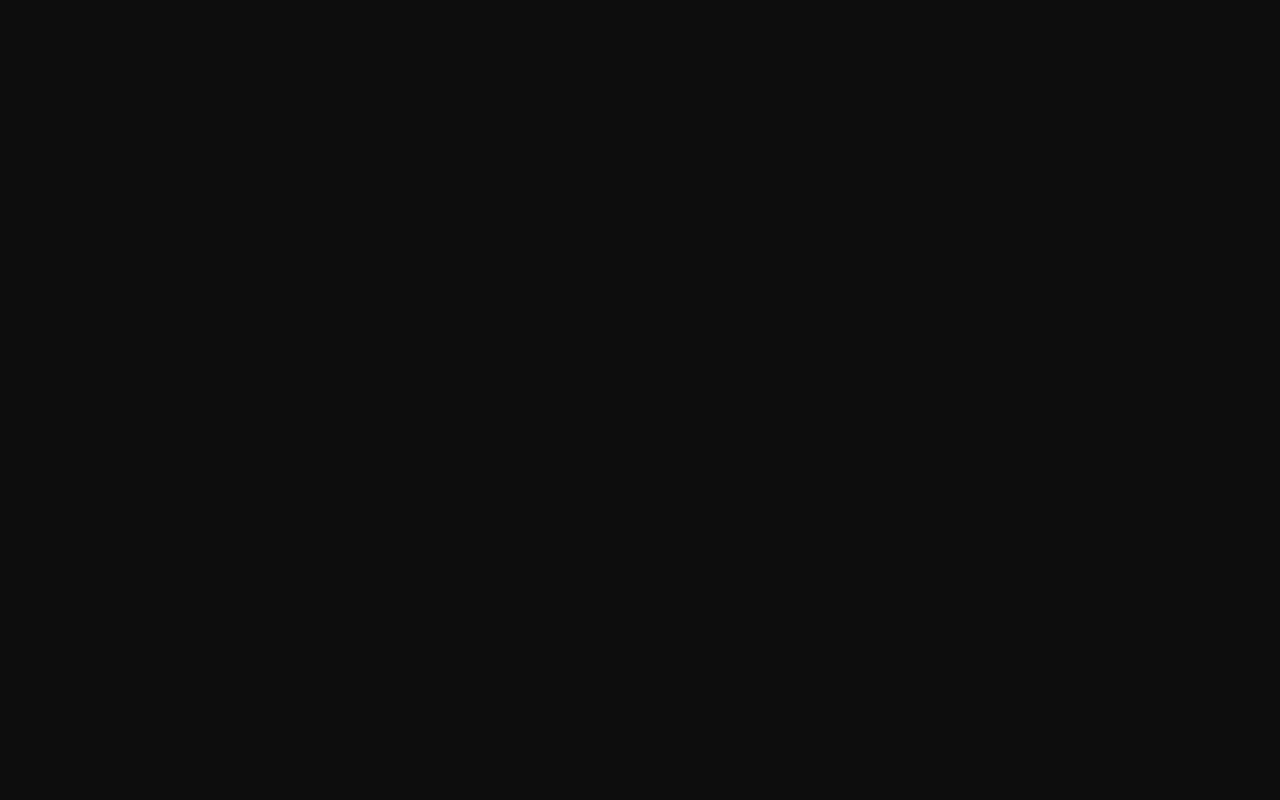
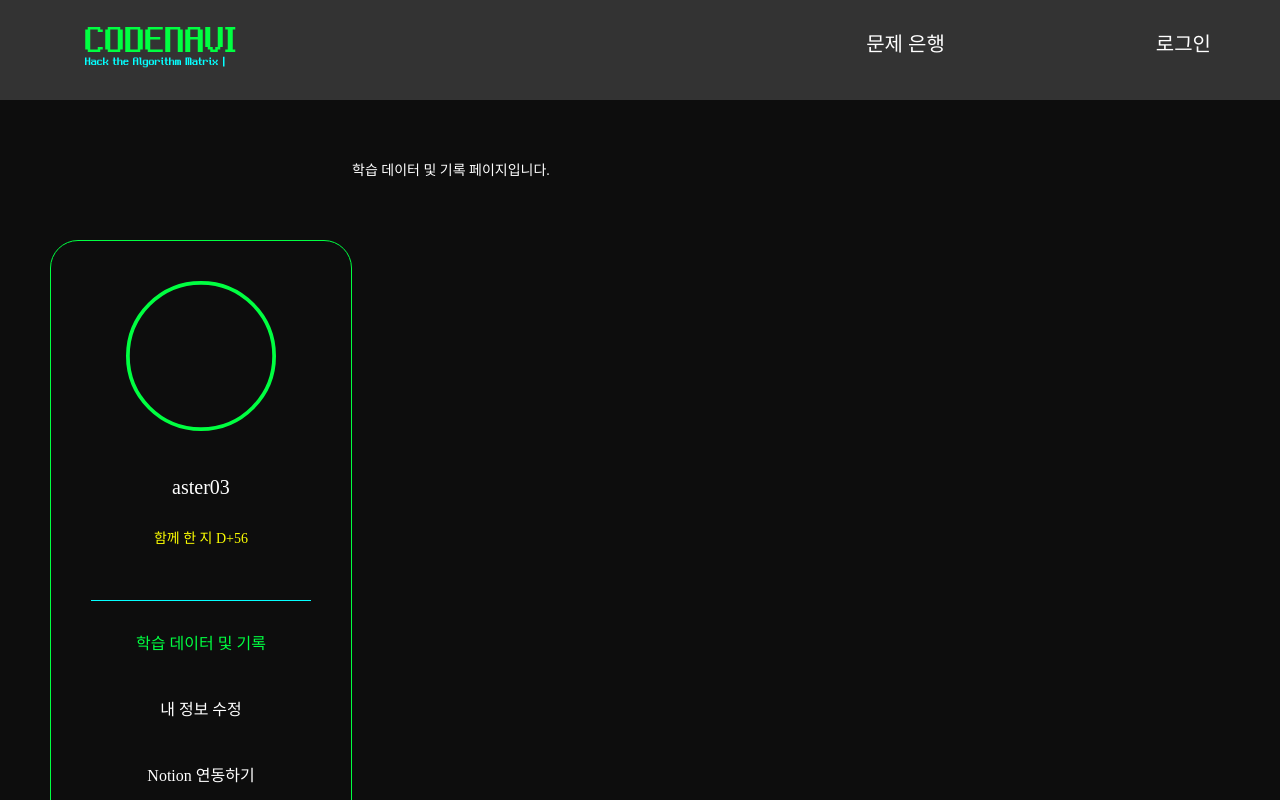
Before and after one commit to Goorm-CodeNavi/frontend, a React (Create React App) app: page /mypage/study in a window 1280 px wide. Before the commit this address had no page. Shown: the top 800 px of the page. Built offline with nearby package versions, Linux system fonts and the light colour scheme; a web font is replaced by a local one.

Commit message:
feat: 마이페이지 화면 뼈대 완성

```diff
--- a/src/App.js
+++ b/src/App.js
@@ -4,6 +4,9 @@ import Home from "./pages/home/Home";
 import Bank from "./pages/bank/Bank";
 import SignIn from "./pages/signin/SignIn";
 import MyPage from "./pages/mypage/MyPage";
+import StudyRecord from "./pages/mypage/sections/StudyRecord";
+import EditInfo from "./pages/mypage/sections/EditInfo";
+import LinkNotion from "./pages/mypage/sections/LinkNotion";
 
 function App() {
   return (
@@ -13,7 +16,12 @@ function App() {
         <Route path="/home" element={<Home />} />
         <Route path="/bank" element={<Bank />} />
         <Route path="/login" element={<SignIn />} />
-        <Route path="/mypage" element={<MyPage />} />
+        <Route path="/mypage" element={<MyPage />}>
+          <Route index element={<Navigate to="study" replace />} />
+          <Route path="study" element={<StudyRecord />} />
+          <Route path="edit" element={<EditInfo />} />
+          <Route path="notion" element={<LinkNotion />} />
+        </Route>
       </Route>
     </Routes>
   );
--- a/src/assets/scss/section/mypage/_mypage.scss
+++ b/src/assets/scss/section/mypage/_mypage.scss
@@ -0,0 +1,69 @@
+.Mypage_wrap {
+    display: flex;
+    padding: 60px 360px 120px 50px;
+
+    aside {
+        display: flex;
+        flex-direction: column;
+        width: 260px;
+        margin-top: 80px;
+        padding: 40px 20px;
+        border-radius: 28px;
+        border: 1.5px solid var(--green);
+        background-color: var(--background);
+        align-items: center;
+
+        img {
+            width: 150px;
+        }
+
+        .user_id {
+            margin-top: 40px;
+            font-size: 20px;
+            font-weight: 400;
+            color: var(--white);
+        }
+
+        .together {
+            margin-top: 25px;
+            font-size: 14px;
+            font-weight: 400;
+            color: var(--yellow);
+        }
+
+        .divider {
+            width: 220px;
+            border-bottom: 1px solid var(--blue);
+            margin-top: 50px;
+        }
+
+        .mypage_menu {
+            display: flex;
+            flex-direction: column;
+            margin-top: 30px;
+            align-items: center;
+
+            .menu_item {
+                font-size: 16px;
+                font-weight: 400;
+                color: var(--white);
+                cursor: pointer;
+                margin-bottom: 40px;
+            }
+
+            .menu_item.active {
+                color: var(--green);
+            }
+        }
+
+        .logout {
+            font-size: 12px;
+            font-weight: 400;
+            margin-top: 77px;
+            margin-bottom: 10px;
+            text-decoration: underline;
+            text-underline-offset: 2px;
+            cursor: pointer;
+        }
+    }
+}
--- a/src/pages/mypage/MyPage.jsx
+++ b/src/pages/mypage/MyPage.jsx
@@ -1,9 +1,51 @@
-import React from 'react'
+import React, { useMemo, useState } from 'react';
+import Profile from '../../assets/img/img_profile.svg';
+import StudyRecord from './sections/StudyRecord';
+import EditInfo from './sections/EditInfo';
+import LinkNotion from './sections/LinkNotion';
+import { Outlet, useLocation, useNavigate } from 'react-router-dom';
 
 const MyPage = () => {
+    const navigate = useNavigate();
+    const { pathname } = useLocation();
+    const isActive = (sub) => pathname === `/mypage/${sub}`;
+
+    // 더미데이터
+    const userId = "aster03";
+    const togetherDate = 56;
+
     return (
         <div className='Mypage_wrap'>
-            마이페이지 화면입니다.
+            <aside>
+                <img src={Profile} alt="Profile" />
+                <div className="user_id">{userId}</div>
+                <div className="together">함께 한 지 D+{togetherDate}</div>
+                <div className="divider"></div>
+                <div className="mypage_menu">
+                    <div
+                        className={`menu_item study_record ${isActive("study") ? "active" : ""}`}
+                        onClick={() => navigate("/mypage/study")}
+                    >
+                        학습 데이터 및 기록
+                    </div>
+                    <div
+                        className={`menu_item edit_info ${isActive("edit") ? "active" : ""}`}
+                        onClick={() => navigate("/mypage/edit")}
+                    >
+                        내 정보 수정
+                    </div>
+                    <div
+                        className={`menu_item link_notion ${isActive("notion") ? "active" : ""}`}
+                        onClick={() => navigate("/mypage/notion")}
+                    >
+                        Notion 연동하기
+                    </div>
+                </div>
+                <div className="logout">로그아웃</div>
+            </aside>
+            <main>
+                <Outlet />
+            </main>
         </div>
     )
 }
--- /dev/null
+++ b/src/pages/mypage/sections/EditInfo.jsx
@@ -0,0 +1,11 @@
+import React from 'react'
+
+const EditInfo = () => {
+    return (
+        <div className='EditInfo_wrap'>
+            내 정보 수정 페이지입니다.
+        </div>
+    )
+}
+
+export default EditInfo
--- /dev/null
+++ b/src/pages/mypage/sections/LinkNotion.jsx
@@ -0,0 +1,11 @@
+import React from 'react'
+
+const LinkNotion = () => {
+    return (
+        <div className='LinkNotion_wrap'>
+            Notion 연동하기 페이지입니다.
+        </div>
+    )
+}
+
+export default LinkNotion
--- /dev/null
+++ b/src/pages/mypage/sections/StudyRecord.jsx
@@ -0,0 +1,26 @@
+import React from 'react';
+// import Search from '../../../assets/img/ic_search.svg';
+
+const StudyRecord = () => {
+    return (
+        <div className='RecordStudy_wrap'>
+            학습 데이터 및 기록 페이지입니다.
+            {/* <main>
+                <div className="main_header">
+                    <div className="title">문제 은행</div>
+                    <div className="search_bar">
+                        <input
+                            className='search'
+                            placeholder='검색어를 입력하세요'
+                            value={searchText}
+                            onChange={(e) => setSearchText(e.target.value)}
+                        />
+                        <img src={Search} alt="Search" />
+                    </div>
+                </div>
+            </main> */}
+        </div>
+    )
+}
+
+export default StudyRecord
```
Also changed, not shown: src/assets/img/ic_search.svg (added).
